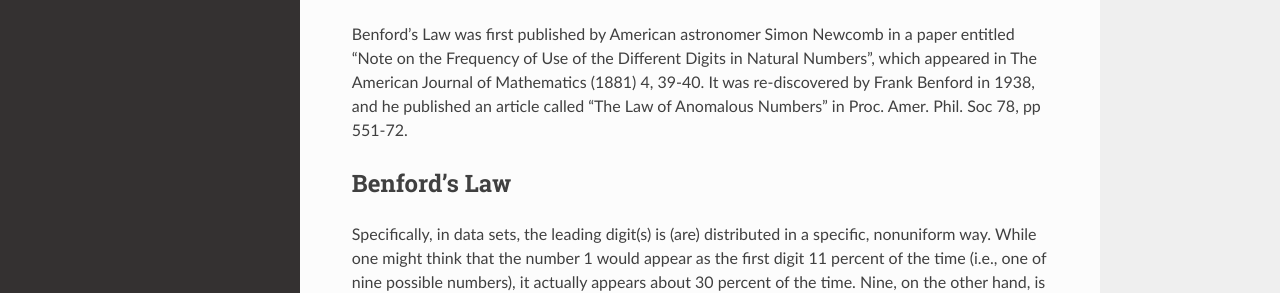
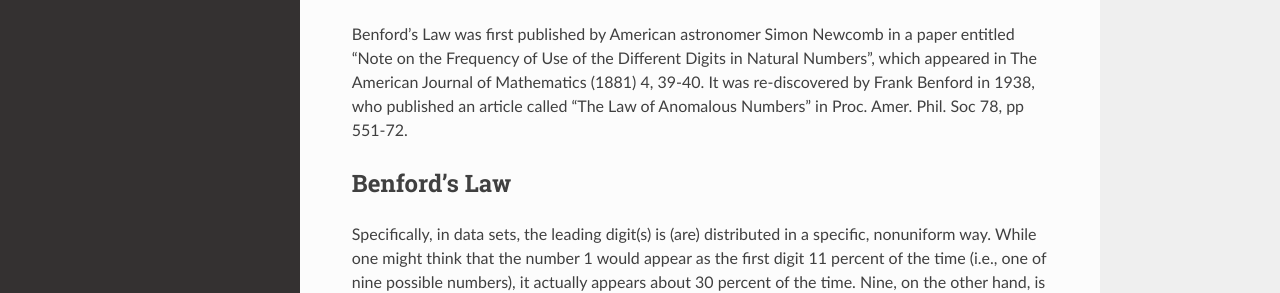
Before and after one commit to tghastly/Benford, a Sphinx documentation site: the page built from docs/source/Introduction.rst, in a window 1280 px wide and 900 px high. Shown: the part 325-618 px from the top of the window. Built offline with Sphinx 7.4.7 and the Read the Docs theme 2.0.0, drawn with Linux system fonts in a browser that asks for light colours.

Commit message:
tidied up intro section

```diff
--- a/docs/source/Introduction.rst
+++ b/docs/source/Introduction.rst
@@ -8,7 +8,7 @@
 
 Background
 ==========
-Benford's Law was first published by American astronomer Simon Newcomb in a paper entitled "Note on the Frequency of Use of the Different Digits in Natural Numbers", which appeared in The American Journal of Mathematics (1881) 4, 39-40. It was re-discovered by Frank Benford in 1938, and he published an article called "The Law of Anomalous Numbers" in Proc. Amer. Phil. Soc 78, pp 551-72.
+Benford's Law was first published by American astronomer Simon Newcomb in a paper entitled "Note on the Frequency of Use of the Different Digits in Natural Numbers", which appeared in The American Journal of Mathematics (1881) 4, 39-40. It was re-discovered by Frank Benford in 1938, who published an article called "The Law of Anomalous Numbers" in Proc. Amer. Phil. Soc 78, pp 551-72.
 
 
 Benford's Law
```
